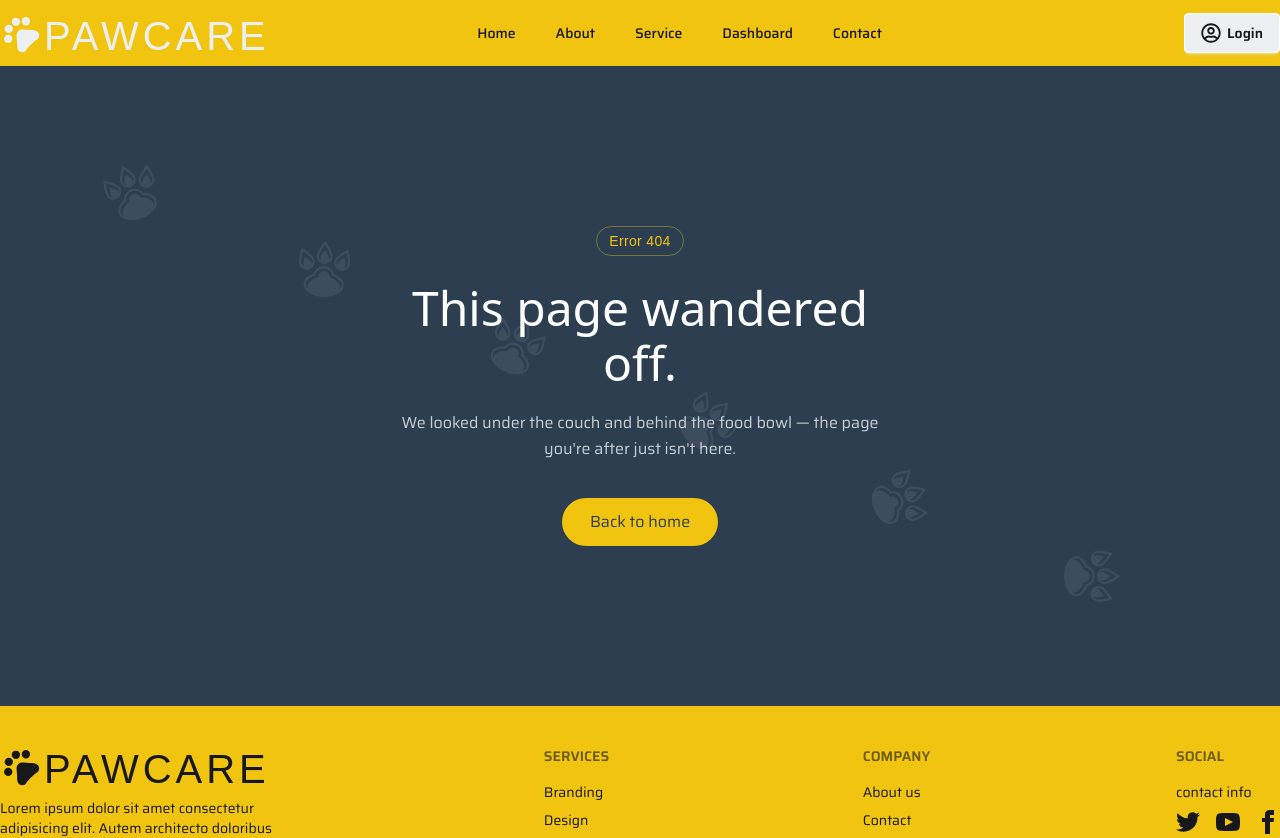
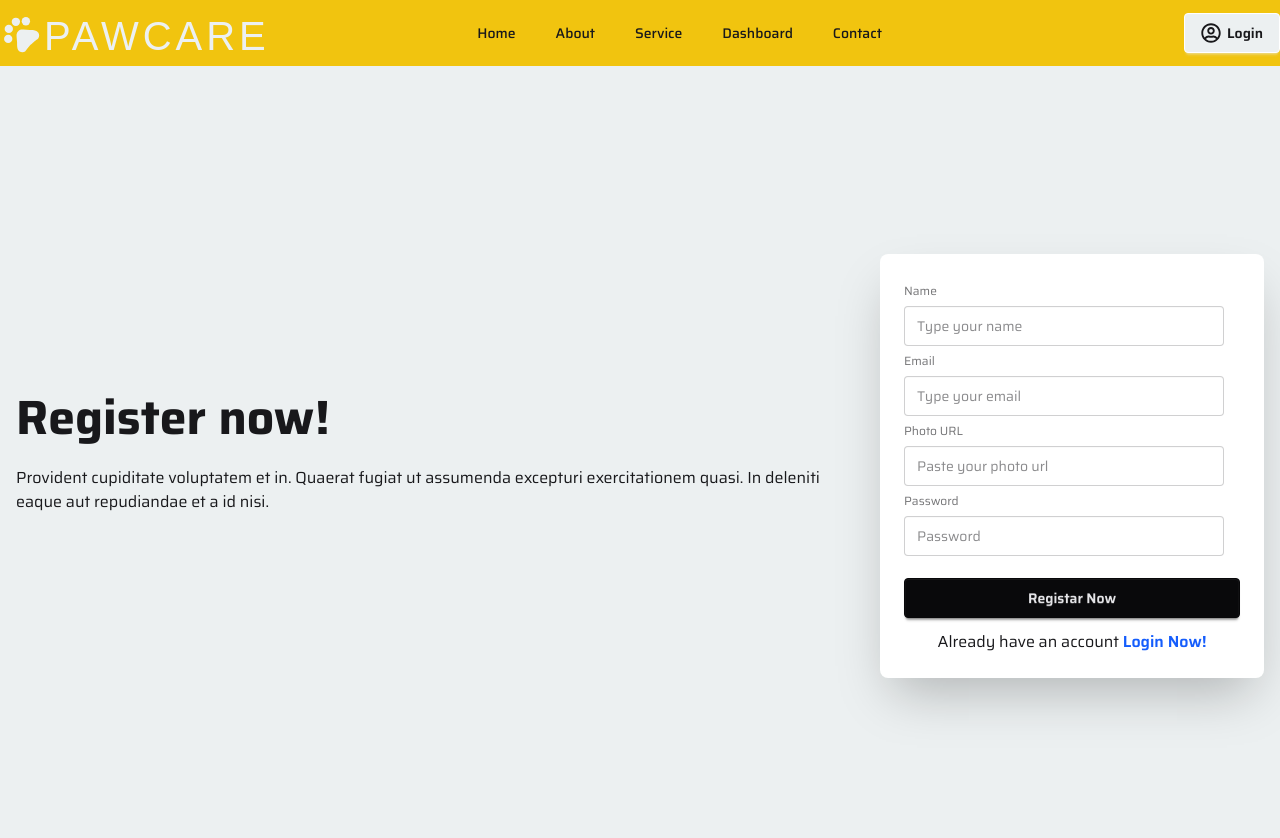
Before and after one commit to codebyanwar/PawCare, a React (Vite) app: page /register in a window 1280 px wide. Shown: the top 838 px of the page. Built offline with nearby package versions, Linux system fonts and the light colour scheme; a web font is replaced by a local one.

Commit message:
login registation form design

```diff
--- /dev/null
+++ b/src/Component/Form/LoginForm.jsx
@@ -0,0 +1,38 @@
+import React from "react";
+import { Link } from "react-router";
+
+const LoginForm = () => {
+  return (
+    <div className="hero bg-base-200 min-h-screen">
+      <div className="hero-content flex-col lg:flex-row">
+        <div className="text-center lg:text-left">
+          <h1 className="text-5xl font-bold">Login now!</h1>
+          <p className="py-6">
+            Provident cupiditate voluptatem et in. Quaerat fugiat ut assumenda
+            excepturi exercitationem quasi. In deleniti eaque aut repudiandae et
+            a id nisi.
+          </p>
+        </div>
+        <div className="card bg-base-100 w-full max-w-sm shadow-2xl">
+          <div className="card-body">
+            <fieldset className="fieldset">
+              <label className="label">Email</label>
+              <input type="email" className="input" placeholder="Email" />
+              <label className="label">Password</label>
+              <input type="password" className="input" placeholder="Password" />
+              <div>
+                <a className="link link-hover">Forgot password?</a>
+              </div>
+              <button className="btn btn-neutral mt-4">Login</button>
+            </fieldset>
+            <div className="text-center">
+                <p className="text-[16px]">Don't have any account <Link to='/register' className="text-blue-600 font-semibold">Registar Now!</Link></p>
+            </div>
+          </div>
+        </div>
+      </div>
+    </div>
+  );
+};
+
+export default LoginForm;
--- /dev/null
+++ b/src/Component/Form/RegisterForm.jsx
@@ -0,0 +1,52 @@
+import React from 'react';
+import { Link } from 'react-router';
+
+const RegisterForm = () => {
+    return (
+      <div className="hero bg-base-200 min-h-screen">
+        <div className="hero-content flex-col lg:flex-row">
+          <div className="text-center lg:text-left">
+            <h1 className="text-5xl font-bold">Register now!</h1>
+            <p className="py-6">
+              Provident cupiditate voluptatem et in. Quaerat fugiat ut assumenda
+              excepturi exercitationem quasi. In deleniti eaque aut repudiandae
+              et a id nisi.
+            </p>
+          </div>
+          <div className="card bg-base-100 w-full max-w-sm shadow-2xl">
+            <div className="card-body">
+              <fieldset className="fieldset">
+                {/* Name */}
+                <label className="label">Name</label>
+                <input type="text" className="input" placeholder="Type your name" />
+                {/* Email */}
+                <label className="label">Email</label>
+                <input type="email" className="input" placeholder="Type your email" />
+                {/* Photo URL */}
+                <label className="label">Photo URL</label>
+                <input type="text" className="input" placeholder="Paste your photo url" />
+                {/* Password */}
+                <label className="label">Password</label>
+                <input
+                  type="password"
+                  className="input"
+                  placeholder="Password"
+                />
+                <button className="btn btn-neutral mt-4">Registar Now</button>
+              </fieldset>
+              <div className="text-center">
+                <p className="text-[16px]">
+                  Already have an account{" "}
+                  <Link to="/login" className="text-blue-600 font-semibold">
+                    Login Now!
+                  </Link>
+                </p>
+              </div>
+            </div>
+          </div>
+        </div>
+      </div>
+    );
+};
+
+export default RegisterForm;
--- a/src/Component/Header/Header.jsx
+++ b/src/Component/Header/Header.jsx
@@ -54,10 +54,10 @@ const Header = () => {
               </ul>
             </div>
 
-            <button className="btn border border-solid border-base-100 hover:bg-transparent hover:text-base-100 hidden lg:flex">
+            <Link to="/login" className="btn border border-solid border-base-100 hover:bg-transparent hover:text-base-100 hidden lg:flex">
               <FaRegUserCircle className="text-[20px]" />
               <span>Login</span>
-            </button>
+            </Link>
           </div>
         </div>
       </div>
--- a/src/Routes/Routes.jsx
+++ b/src/Routes/Routes.jsx
@@ -9,6 +9,8 @@ import Contact from "../Pages/Contact";
 import ServiceDetails from "../Pages/ServiceDetails";
 import { serviceLoader } from "../Loaders/ServiceLoader";
 import ServiceDetailsLoader from "../Loaders/ServiceDetailsLoader";
+import LoginForm from "../Component/Form/LoginForm";
+import RegisterForm from "../Component/Form/RegisterForm";
 
 
 
@@ -17,36 +19,43 @@ const router = createBrowserRouter([
     path: "/",
     Component: MainLayout,
     errorElement: <ErrorPage></ErrorPage>,
-    children:[
+    children: [
       {
         index: true,
         Component: Home,
-        loader: serviceLoader
+        loader: serviceLoader,
       },
       {
-        path: 'about',
-        Component: About
+        path: "about",
+        Component: About,
       },
       {
-        path: 'service',
+        path: "service",
         Component: Service,
-        loader: serviceLoader
-
+        loader: serviceLoader,
       },
       {
         path: "service/service-details/:id",
         Component: ServiceDetails,
-        loader: ServiceDetailsLoader
+        loader: ServiceDetailsLoader,
       },
       {
-        path: 'dashboard',
-        Component: Dashboard
+        path: "dashboard",
+        Component: Dashboard,
       },
       {
-        path: 'contact',
-        Component: Contact
+        path: "contact",
+        Component: Contact,
+      },
+      {
+        path: "login",
+        Component: LoginForm,
+      },
+      {
+        path: "/register",
+        Component: RegisterForm,
       }
-    ]
+    ],
   },
 ]);
 
```
